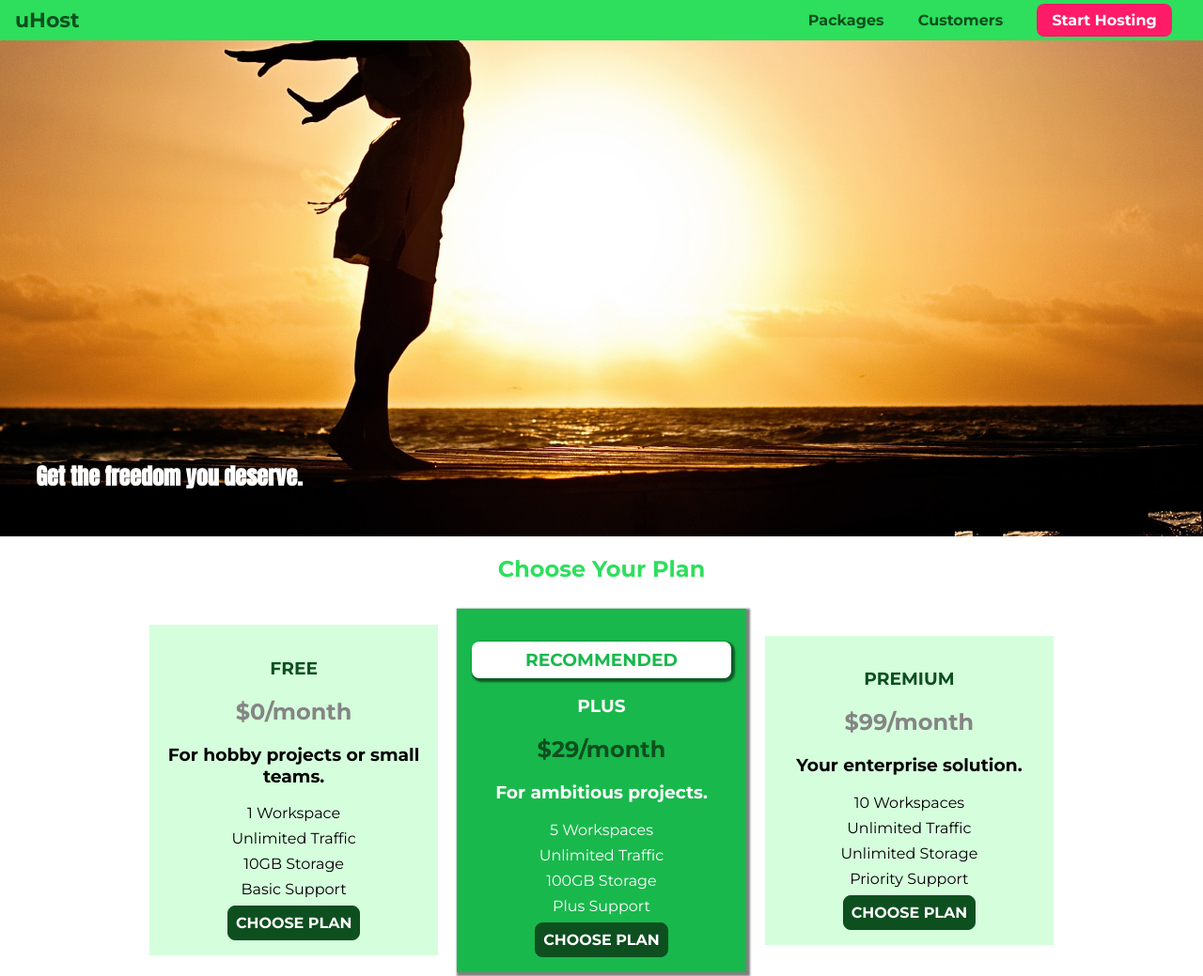
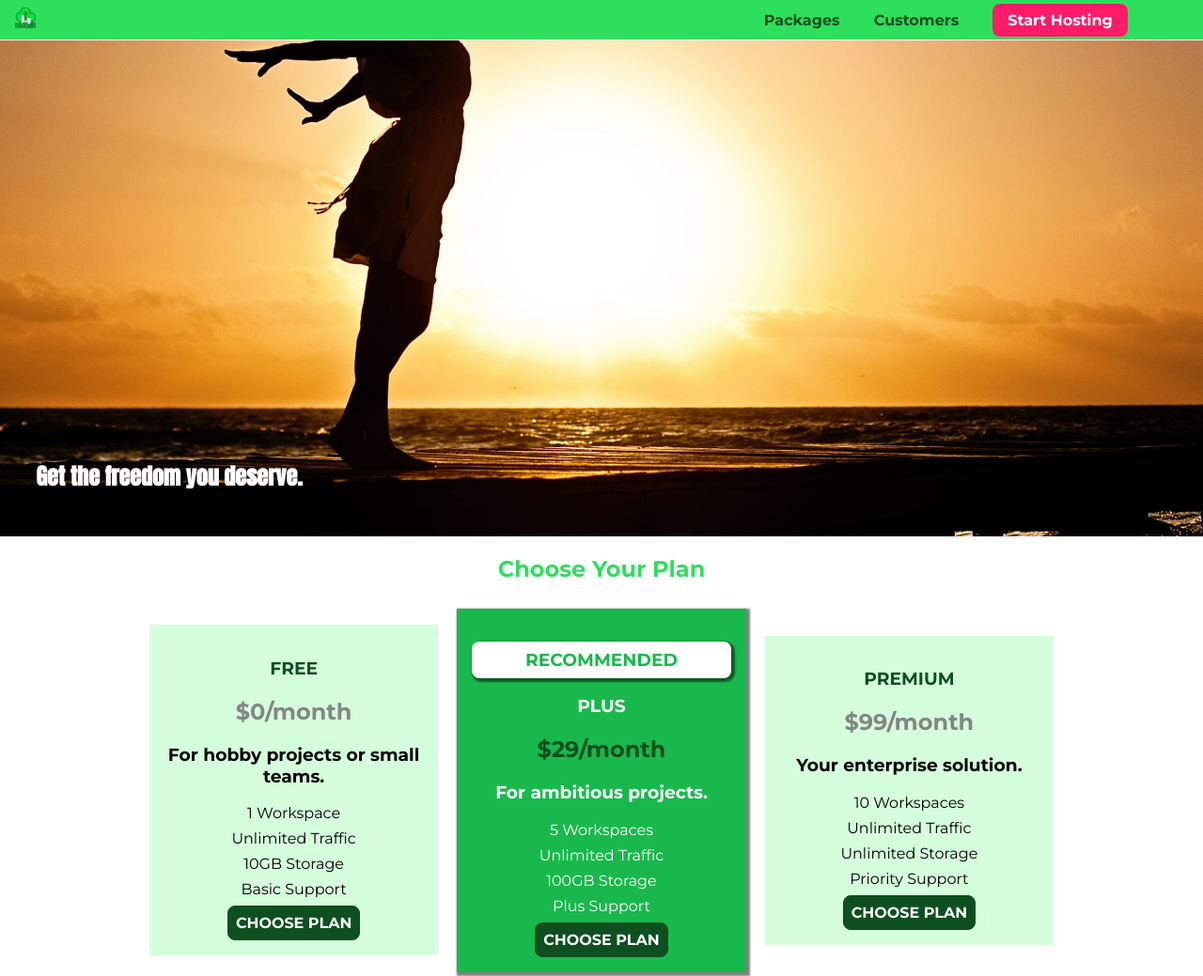
Before and after one commit to oaizab/uhost, a plain HTML site: page index.html in a window 1280 px wide. Shown: the top 1039 px of the page at 94% size. Drawn offline with Linux system fonts and the light colour scheme.

Commit message:
feat: add icon in brand instead of text

```diff
--- a/index.html
+++ b/index.html
@@ -16,7 +16,7 @@
     <header class="main-header">
         <div>
             <a href="index.html" class="main-header__brand">
-                uHost
+                <img src="images/uhost-icon.png" alt="uHost - Your favorite hosting company">
             </a>
         </div>
         <nav class="main-nav">
--- a/main.css
+++ b/main.css
@@ -1,7 +1,7 @@
 
 
 #product-overview {
-    background: url("freedom.jpg") left 10% bottom 20%/cover no-repeat border-box;
+    background: url("images/freedom.jpg") left 10% bottom 20%/cover no-repeat border-box;
     width: 100%;
     height: 528px;
     padding: 10px;
--- a/shared.css
+++ b/shared.css
@@ -27,6 +27,12 @@ body {
     text-decoration: none;
     font-weight: bold;
     font-size: 22px;
+    height: 22px;
+    display: inline-block;
+}
+
+.main-header__brand img {
+    height: 100%;
 }
 
 .main-nav {
```
Also changed, not shown: images/freedom.jpg (renamed from freedom.jpg), images/uhost-icon.png (added).
